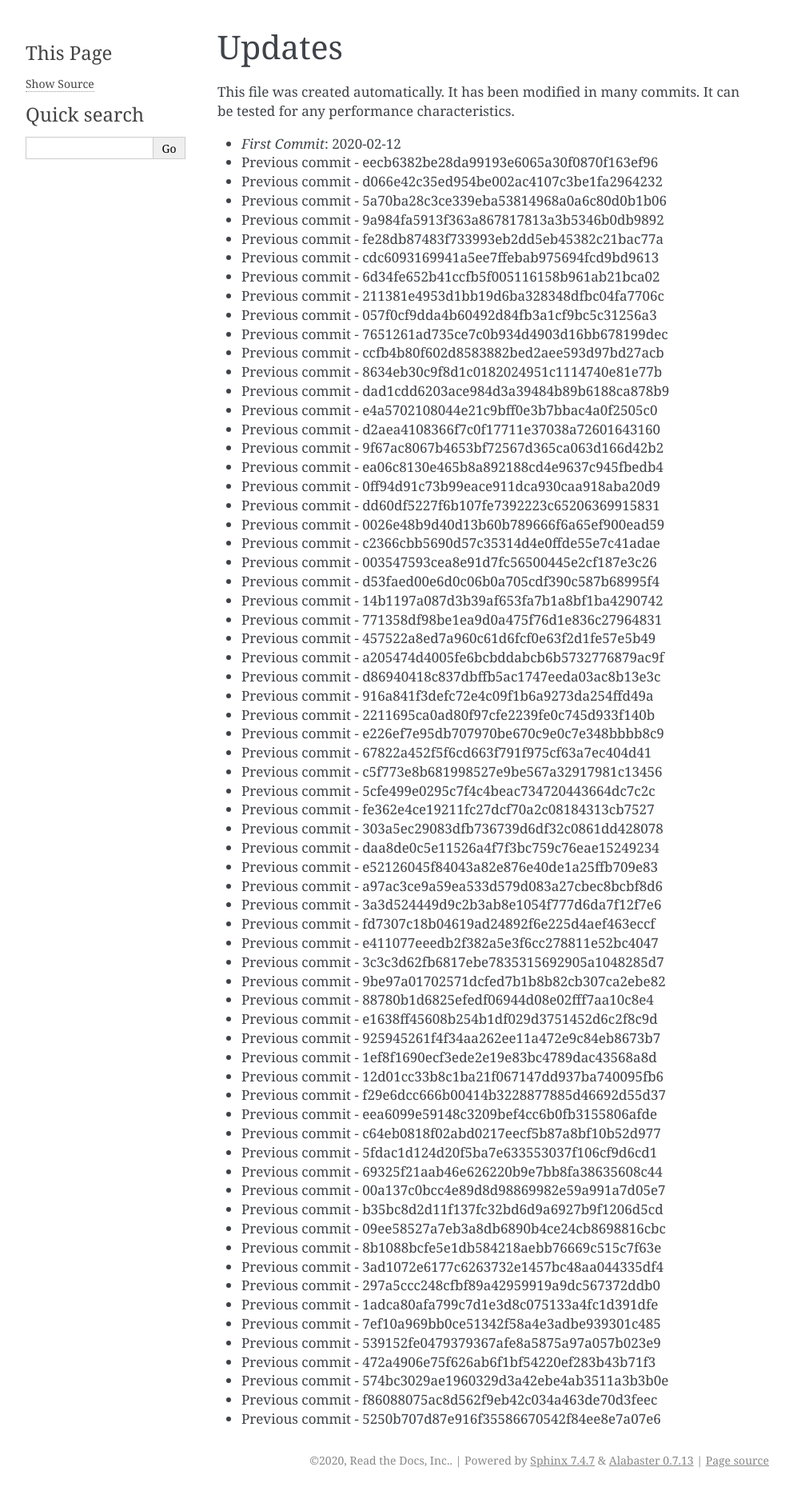
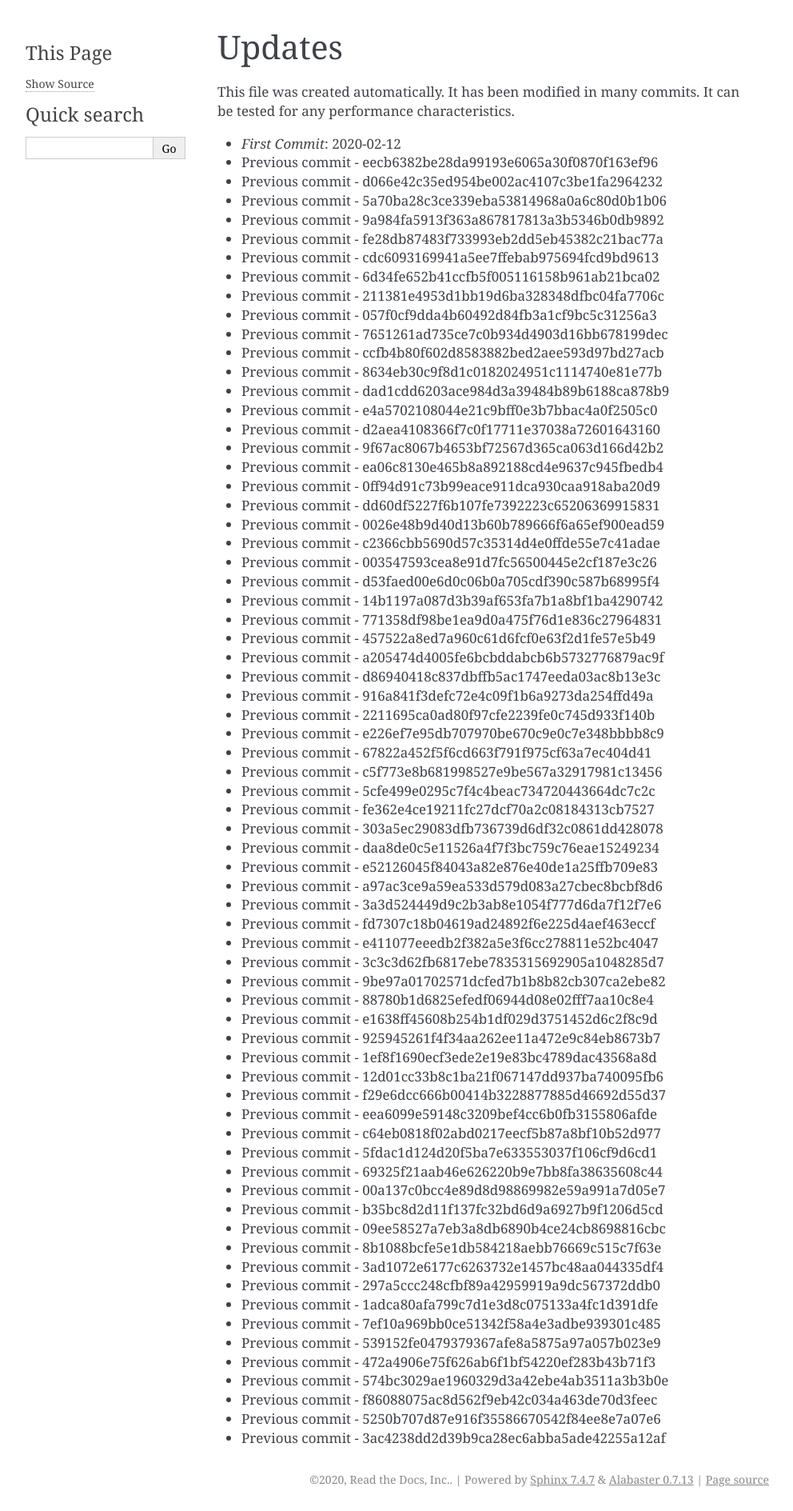
Before and after one commit to readthedocs/rtd-git-stresstest, a Sphinx documentation site: the page built from docs/updates.rst, in a window 1280 px wide. Shown: the whole page at 80% size, without its empty margins (148-1140 px from the left). Built offline with Sphinx 7.4.7, drawn with Linux system fonts in a browser that asks for light colours; before the commit the page ends 1865 px from its top, so only the background shows below that.

Commit message:
Generating commit from previous: 3ac4238dd2d39b9ca28ec6abba5ade42255a12af

```diff
--- a/docs/updates.rst
+++ b/docs/updates.rst
@@ -73,3 +73,4 @@ It can be tested for any performance characteristics.
 * Previous commit - 574bc3029ae1960329d3a42ebe4ab3511a3b3b0e
 * Previous commit - f86088075ac8d562f9eb42c034a463de70d3feec
 * Previous commit - 5250b707d87e916f35586670542f84ee8e7a07e6
+* Previous commit - 3ac4238dd2d39b9ca28ec6abba5ade42255a12af
```
